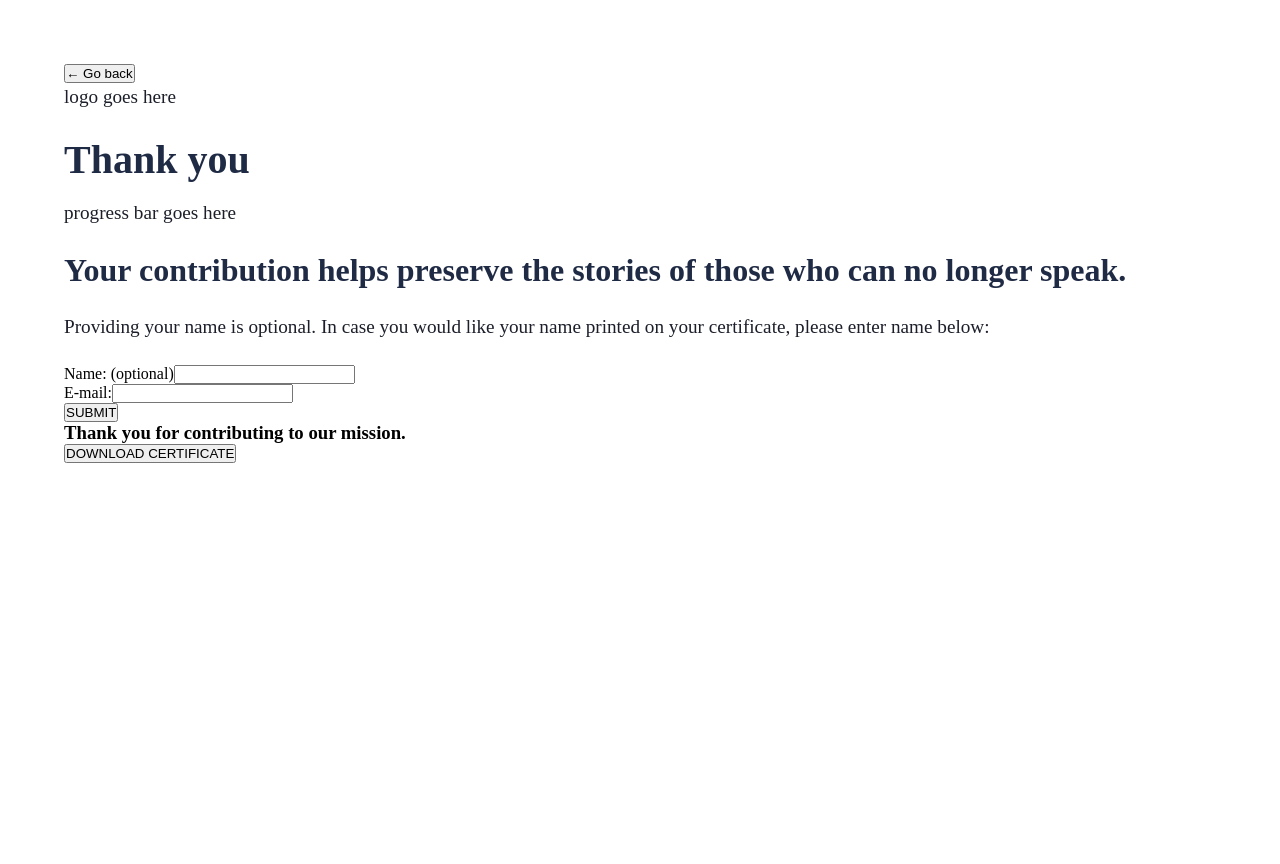
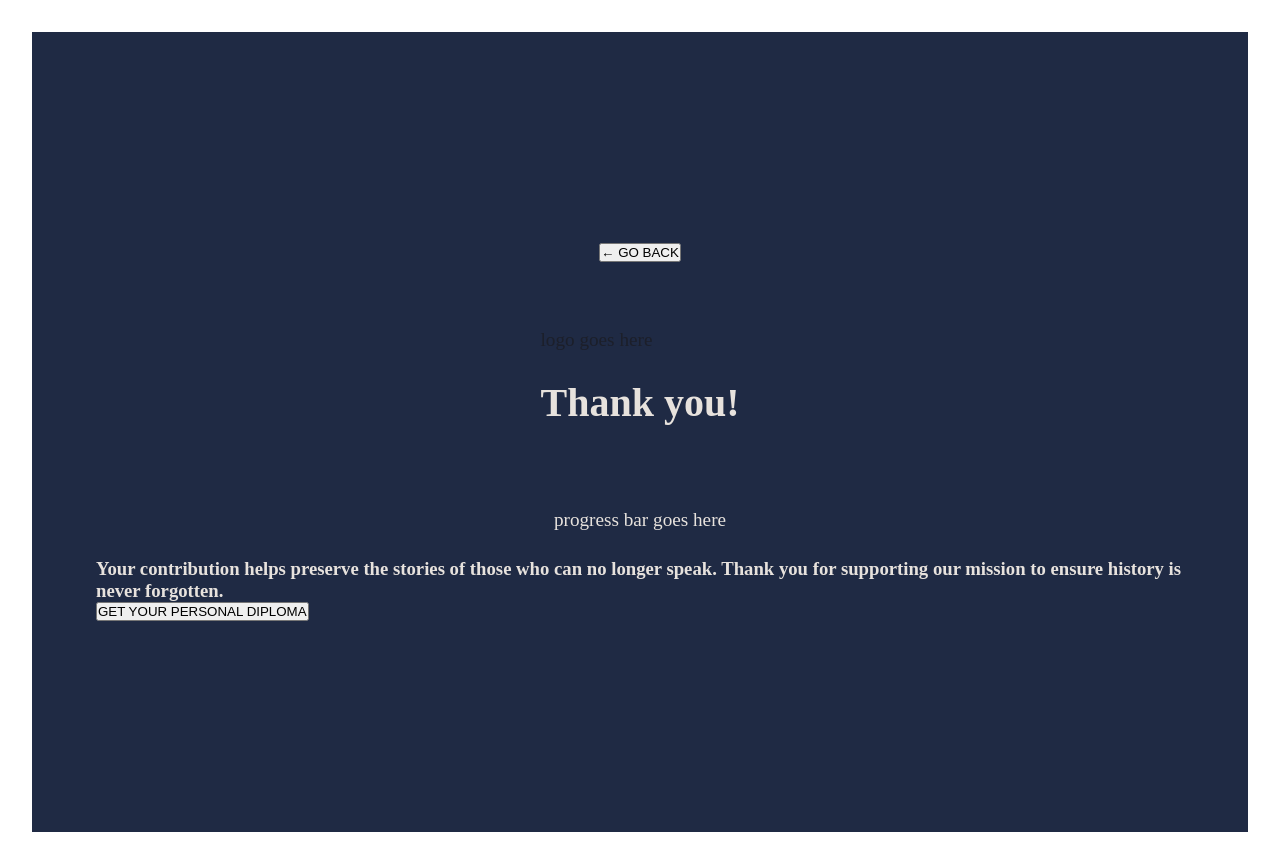
Before and after one commit to minzikimi/fundraiser, a React (Vite) app: page /thank-you in a window 1280 px wide. Before the commit the page ends 800 px from the top, so only its background shows below. Built offline with nearby package versions, Linux system fonts and the light colour scheme.

Commit message:
Feat: PersonalDiploma component added. Removed some elements from ThankYou.

```diff
--- a/src/pages/ThankYou/ThankYou.jsx
+++ b/src/pages/ThankYou/ThankYou.jsx
@@ -6,63 +6,38 @@ const ThankYou = () => {
   const navigate = useNavigate();
 
   return (
-    <main className="container">
-      <nav className="navbarGoBack" aria-label="Go back navigation">
+    <main className={styles.thankYouContainer}>
+      <nav className={styles.navbarGoBack} aria-label="Go back navigation">
         <button
-          className="goBackBtn"
+          className={styles.goBackBtn}
           type="button"
           onClick={() => navigate(-1)}
           aria-label="Go back"
         >
-          ← Go back
+          ← GO BACK
         </button>
       </nav>
-      <header className="headerThankYou">
-        <p>logo goes here</p>
-        <h1 className="titleThankYou">Thank you</h1>
+      <header className={styles.headerThankYou}>
+        <div>
+          <p>logo goes here</p>
+          <h1 className={styles.titleThankYou}>Thank you!</h1>
+        </div>
       </header>
-      <section className="progressBarSection" aria-label="Donation Progress">
-        <p>progress bar goes here</p>
-        <h2>
-          Your contribution helps preserve the stories of those who can no
-          longer speak.
-        </h2>
-      </section>
-      <section className="formSection">
-        <p>
-          Providing your name is optional. In case you would like your name
-          printed on your certificate, please enter name below:
-        </p>
-        <form className="nameAndEmailForm">
-          <div>
-            <label htmlFor="name">Name: (optional)</label>
-            <input
-              type="text"
-              id="name"
-              name="name"
-              autoComplete="name"
-            ></input>
-          </div>
-          <div>
-            <label htmlFor="email">E-mail:</label>
-            <input
-              type="email"
-              id="email"
-              name="email"
-              autoComplete="email"
-              required
-            ></input>
-          </div>
-        </form>
-        <button type="submit" id="submitBtn">
-          SUBMIT
-        </button>
-      </section>
-      <section className="downloadCertificate">
-        <h3>Thank you for contributing to our mission.</h3>
-        <button type="button" id="downloadBtn">
-          DOWNLOAD CERTIFICATE
-        </button>
+      <section
+        className={styles.progressBarSection}
+        aria-label="Donation Progress"
+      >
+        <div>
+          <p>progress bar goes here</p>
+          <h3>
+            Your contribution helps preserve the stories of those who can no
+            longer speak. Thank you for supporting our mission to ensure history
+            is never forgotten.
+          </h3>
+          <button type="button" id={styles.getDiplomaBtn}>
+            GET YOUR PERSONAL DIPLOMA
+          </button>
+        </div>
       </section>
     </main>
   );
--- a/src/pages/ThankYou/ThankYou.module.css
+++ b/src/pages/ThankYou/ThankYou.module.css
@@ -12,42 +12,51 @@
   --color-midnight: #1c1f2a;
 }
 
-* {
-  margin: 0;
-  padding: 0;
-  box-sizing: border-box;
-}
-
-.container {
+.thankYouContainer {
+  display: flex;
+  flex-direction: column;
+  justify-content: center;
+  align-items: center;
+  min-height: 100vh;
   max-width: 1400px;
   margin: 0 auto;
   padding: 2rem;
+  background-color: var(--color-darkblue);
+  color: var(--color-sand40);
 }
 .navbarGoBack {
+  padding: 2rem;
 }
 
 .goBackBtn {
 }
+
 .headerThankYou {
+  display: flex;
+  justify-content: center;
+  align-items: center;
+  padding: 2rem;
 }
 
 .titleThankYou {
+  color: var(--color-sand40);
+  font: ;
 }
 
 .progressBarSection {
+  display: flex;
+  justify-content: center;
+  align-items: center;
+  padding: 2rem;
 }
 
-.formSection {
+.progressBarSection p,
+h3 {
+  display: flex;
+  justify-content: center;
+  align-items: center;
+  color: var(--color-sand40);
 }
 
-.nameAndEmailForm {
+#getDiplomaBtn {
 }
-
-#submitBtn {
-}
-
-.downloadCertificate {
-}
-
-#downloadBtn {
-}
```
Also changed, not shown: src/pages/ThankYou/PersonalDiploma.jsx (added, +71 -0 lines), src/pages/ThankYou/PersonalDiploma.module.css (added).
